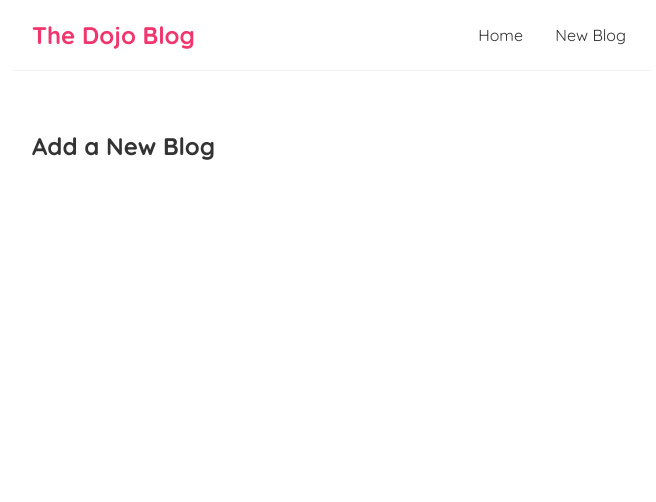
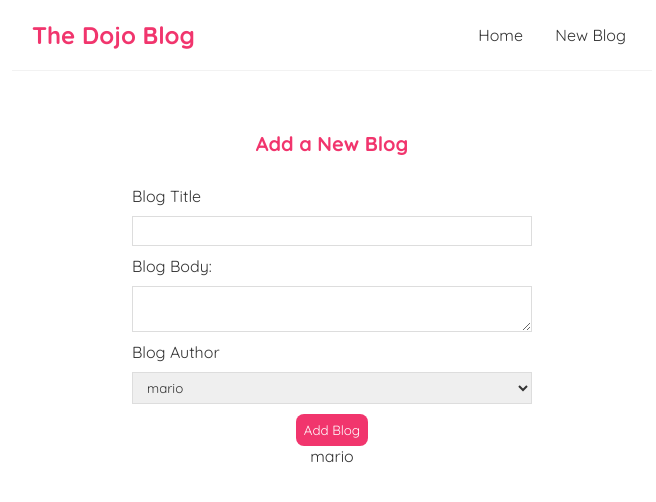
Before and after one commit to liuyuelintop/dijo-blog, a React (Create React App) app: page /create in a window 1280 px wide. Shown: the top 502 px of the page, without its empty margins (308-964 px from the left). Built offline with nearby package versions, Linux system fonts and the light colour scheme.

Commit message:
lesson27, controlled input(forms)

```diff
--- a/src/components/BlogDetails.js
+++ b/src/components/BlogDetails.js
@@ -1,25 +1,25 @@
-import {useParams} from 'react-router-dom';
-import useFetch from './useFetch';
+import { useParams } from "react-router-dom";
+import useFetch from "./useFetch";
 const BlogDetails = () => {
-    const {id} = useParams();
-    const {data:blog, isPending, error} = useFetch('http://localhost:8000/blogs/' + id);
+  const { id } = useParams();
+  const {
+    data: blog,
+    isPending,
+    error,
+  } = useFetch("http://localhost:8000/blogs/" + id);
   return (
     <div className="blog-details">
-            {isPending && <div>
-                Loading...
-            </div>}
-            {error && <div>
-                {error}
-            </div>}
-            {blog && <article>
+      {isPending && <div>Loading...</div>}
+      {error && <div>{error}</div>}
+      {blog && (
+        <article>
           <h2>{blog.title}</h2>
           <p>Written by {blog.author}</p>
-                <div>
-                    {blog.body}
-                </div>
-            </article>}
+          <div>{blog.body}</div>
+        </article>
+      )}
     </div>
   );
-}
+};
 
 export default BlogDetails;
--- a/src/components/Create.js
+++ b/src/components/Create.js
@@ -1,7 +1,28 @@
+import { useState } from "react";
+
 const Create = () => {
+    const [title, setTitle] = useState('');
+    const [body, setBody] = useState(' ');
+    const [author, setAuthor] = useState('mario');
+
     return (
         <div className="create">
             <h2>Add a New Blog</h2>
+            <form>
+                <label>Blog Title</label>
+                <input type="text" required value={title} onChange={(e) => setTitle(e.target.value)}/>
+                <label>Blog Body:</label>
+                <textarea required value={body} onChange={(e) => setBody(e.target.value)}></textarea>
+                <label>Blog Author</label>
+                <select value={author} onChange={(e) => setAuthor(e.target.value)}>
+                    <option value="mario">mario</option>
+                    <option value="yoshi">yoshi</option>
+                </select>
+                <button>Add Blog</button>
+                <p>{title}</p>
+                <article>{body}</article>
+                <p>{author}</p>
+            </form>
         </div>
     );
 }
--- a/src/index.css
+++ b/src/index.css
@@ -69,3 +69,35 @@
   border-radius: 8px;
   cursor: pointer;
 }
+
+/* create new blog form */
+.create {
+  max-width: 400px;
+  margin: 0 auto;
+  text-align: center;
+}
+.create label {
+  text-align: left;
+  display: block;
+}
+.create h2 {
+  font-size: 20px;
+  color: #f1356d;
+  margin-bottom: 30px;
+}
+.create input, .create textarea, .create select {
+  width: 100%;
+  padding: 6px 10px;
+  margin: 10px 0;
+  border: 1px solid #ddd;
+  box-sizing: border-box;
+  display: block;
+}
+.create button {
+  background: #f1356d;
+  color: #fff;
+  border: 0;
+  padding: 8px;
+  border-radius: 8px;
+  cursor: pointer;
+}
```
Lines whose indentation alone changed are shown as unchanged.
